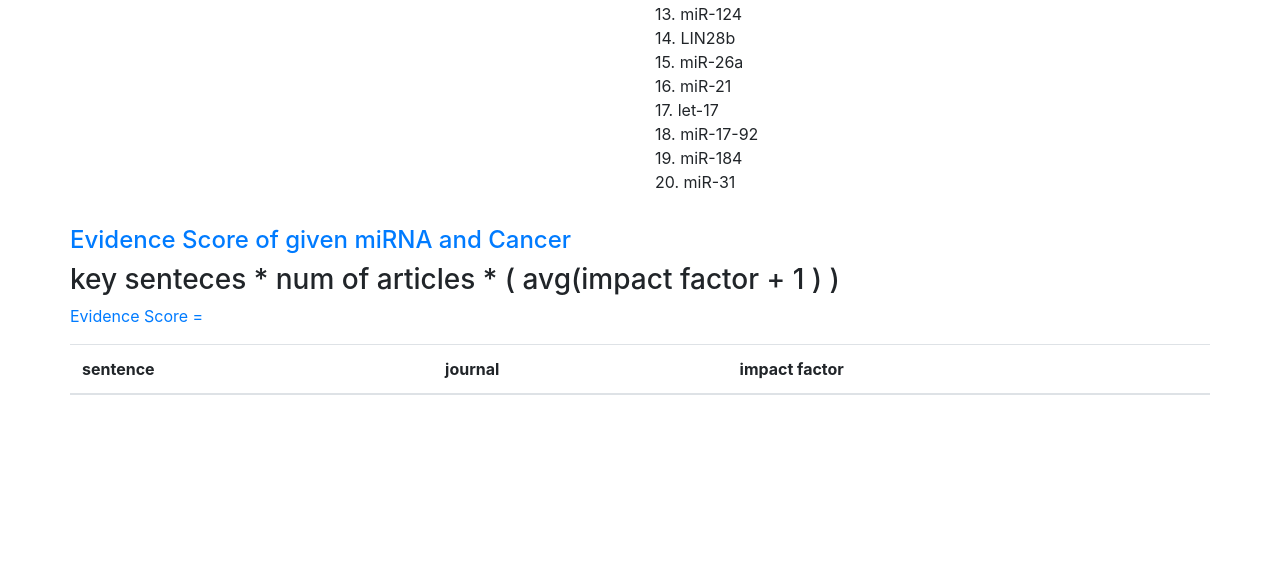
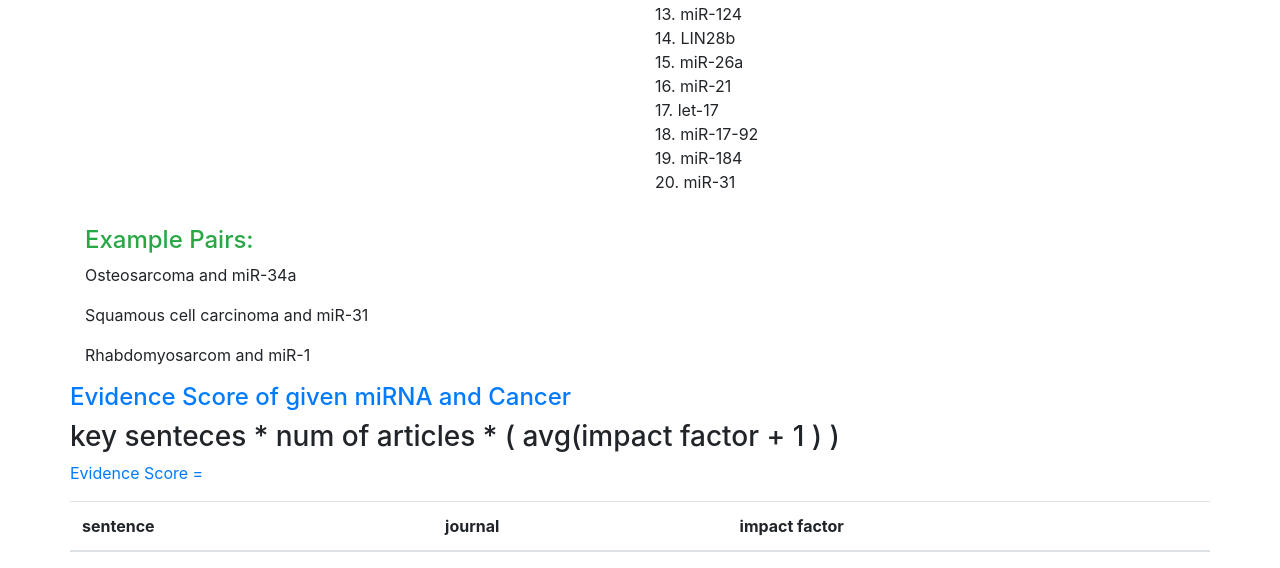
Before and after one commit to jefffang19/ir_final, a Django app: page /search_engine/get_evidence in a window 1280 px wide. Shown: the part 599-1167 px from the top of the page. Before the commit the page ends 994 px from the top, so only its background shows below. Run offline with Django 3.2, Linux system fonts and the light colour scheme; lists and menus that the app fills with data are empty; some libraries are stand-ins or nearby versions.

Commit message:
Change frontend display, add help

```diff
--- a/hw_server/search_engine/templates/search_engine/final.html
+++ b/hw_server/search_engine/templates/search_engine/final.html
@@ -118,6 +118,14 @@
                 <p></p>
             </div>
             <div class="row">
+                <div class="col-md-6">
+                    <h4 class="text-success">Example Pairs:</h4>
+                    <p>Osteosarcoma and miR-34a</p>
+                    <p>Squamous cell carcinoma and miR-31</p>
+                    <p>Rhabdomyosarcom and miR-1</p>
+                </div>
+            </div>
+            <div class="row">
                 <h4 class="text-primary">Evidence Score of given miRNA and Cancer</h4>
                 <h3>key senteces * num of articles * ( avg(impact factor + 1 ) )</h3>
             </div>
```
